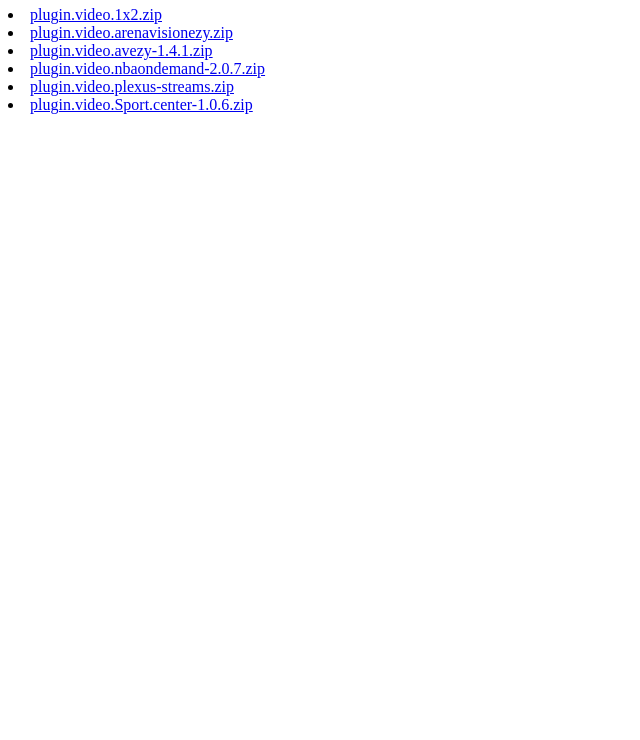
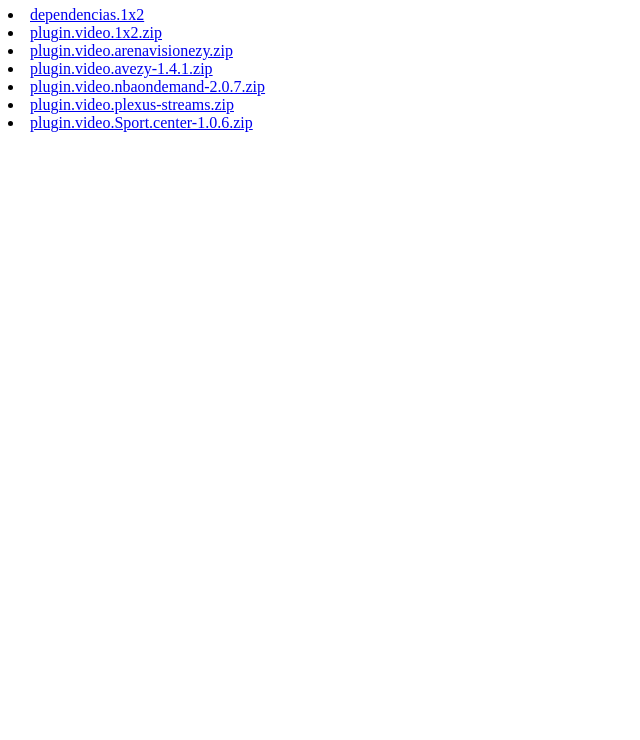
Before and after one commit to miangelcasper/mifuente, a plain HTML site: page index.html in a window 1280 px wide. Shown: the part 60-800 px from the top of the page, without its empty margins (0-640 px from the left). Drawn offline with Linux system fonts and the light colour scheme.

Commit message:
Update index.html

```diff
--- a/index.html
+++ b/index.html
@@ -2,7 +2,9 @@
  <head>
  <h1>fuente/</h1>
  </head>
- <body>
+  <body>
+
+<li><a href="dependencias.1x2/">dependencias.1x2</a></li>
 
 <li><a href="plugin.video.1x2.zip">plugin.video.1x2.zip</a></li>
 
@@ -15,5 +17,6 @@
 <li><a href="plugin.video.plexus-streams.zip">plugin.video.plexus-streams.zip</a></li>
 
 <li><a href="plugin.video.Sport.center-1.0.6.zip">plugin.video.Sport.center-1.0.6.zip</a></li>
-  </ul>
+
+</ul>
 </body></html>
```
